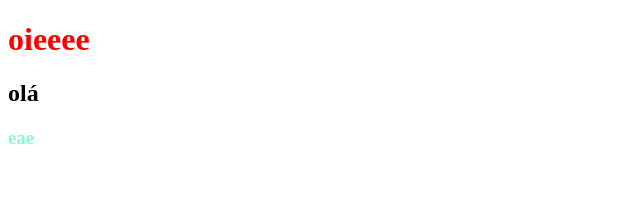
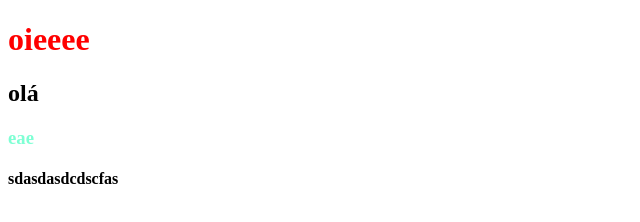
Before and after one commit to puccivv/first-class, a plain HTML site: page index.html in a window 1280 px wide. Shown: the whole page, without its empty margins (0-640 px from the left). Drawn offline with Linux system fonts and the light colour scheme.

Commit message:
murilinho

```diff
--- a/index.html
+++ b/index.html
@@ -10,6 +10,7 @@
     <h1 style="color: red;">oieeee</h1>
     <h2 style="size: 128px;">olá</h2>
     <h3 style="color: aquamarine;">eae</h3>
+    <h4>sdasdasdcdscfas</h4>
     <script src="script.js"></script>
 </body>
 
```
